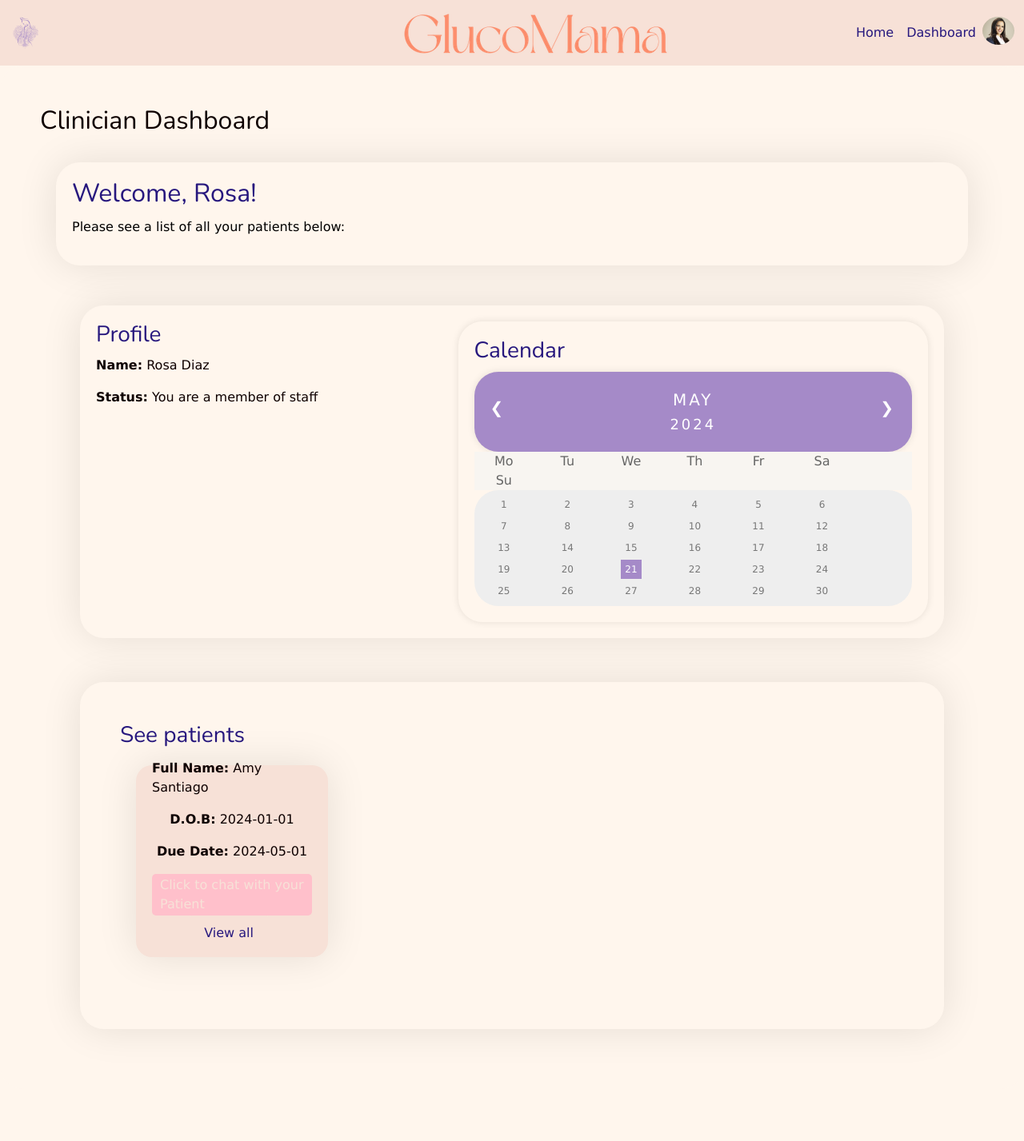
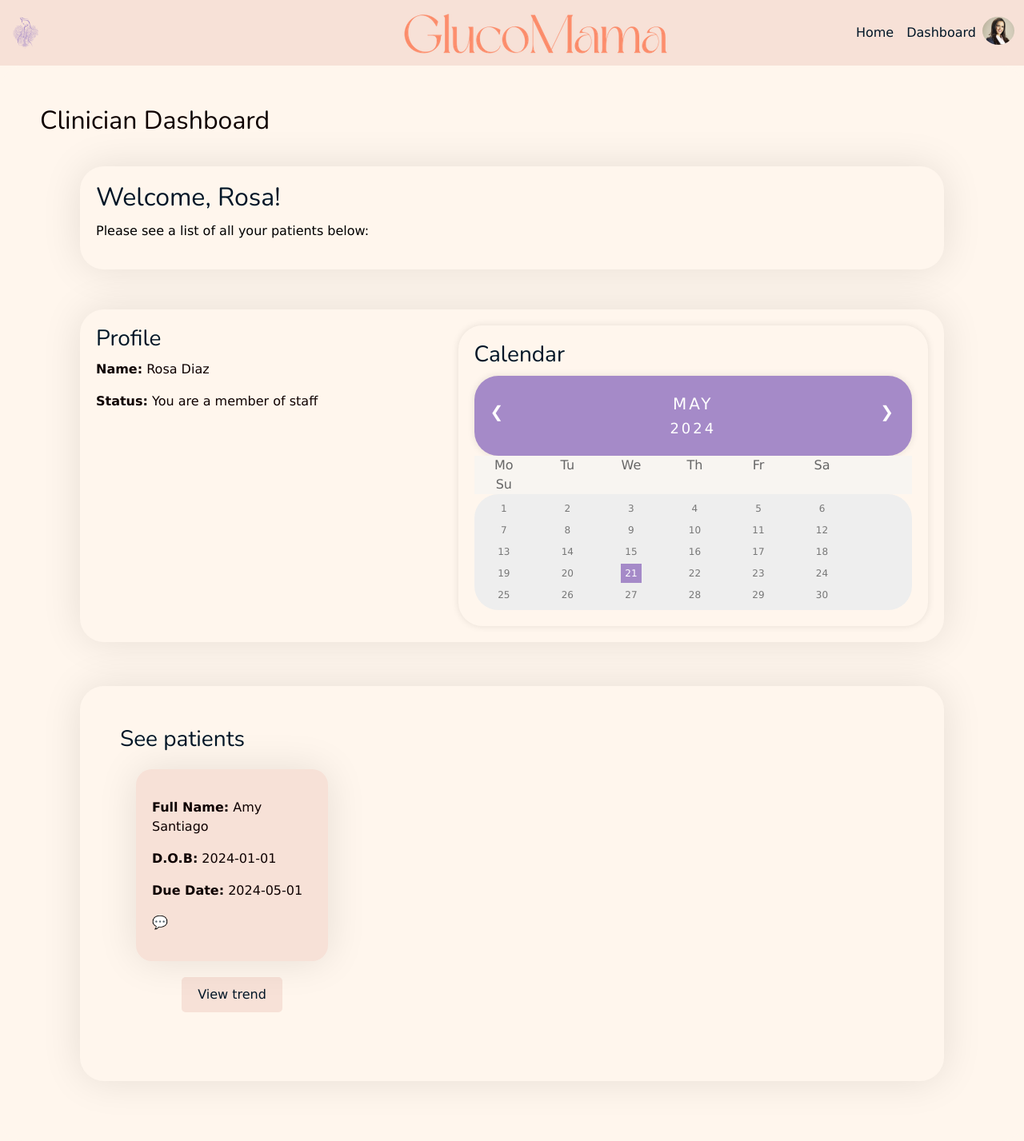
Before and after one commit to Emjaydee23/GlucoMama, a Rails app: page /clinician_dashboard in a window 1280 px wide. Shown: the whole page at 80% size. Before the commit the page ends 1197 px from the top, so only its background shows below. Run offline with Rails 7, Linux system fonts and the light colour scheme; a user stored in the database is signed in; data comes from the database, SQL or seed files in the repository; style sheets or scripts are compiled from the project's sources; some libraries are stand-ins or nearby versions; some web fonts are replaced.

Commit message:
dashboard change

```diff
--- a/app/assets/stylesheets/components/_navbar.scss
+++ b/app/assets/stylesheets/components/_navbar.scss
@@ -16,5 +16,5 @@
 }
 
 .nav-link {
-color: $persianindigo;
+color: $richblack;
 }
--- a/app/assets/stylesheets/pages/_clinician_dashboard.scss
+++ b/app/assets/stylesheets/pages/_clinician_dashboard.scss
@@ -40,11 +40,11 @@
   border-radius: 30px;
   box-shadow: 0px 0px 50px rgba(0, 0, 0, 0.1);
   padding: 20px;
-  margin: 20px;
+  margin:  25px 50px;
   margin-bottom: 20px; // Add space between intro and mini-profile
 
   h2 {
-    color: $persianindigo;
+    color: $richblack;
     margin-bottom: 10px;
   }
 
@@ -69,7 +69,7 @@
       padding: 20px;
 
       h3 {
-        color: $persianindigo;
+        color: $richblack;
         margin-bottom: 10px;
       }
 
@@ -118,14 +118,14 @@
   }
 
   h3 {
-    color: $persianindigo;
+    color: $richblack;
     margin-bottom: 10px;
   }
 
   .card{
     display: flex;
     flex-direction: column;
-    align-items: center;
+    align-items: left;
     justify-content: center;
     background-color: $champpink;
     border-radius: 20px;
--- a/app/assets/stylesheets/pages/dashboard.scss
+++ b/app/assets/stylesheets/pages/dashboard.scss
@@ -42,7 +42,7 @@
   padding: 20px 20px 20px 20px;
 
   h2 {
-    color: $persianindigo;
+    color: $richblack;
     margin-bottom: 10px;
   }
 
@@ -92,7 +92,7 @@
     flex-direction: column;
 
   h3 {
-    color: $persianindigo;
+    color: $richblack;
     margin-bottom: 10px;
   }
 
@@ -133,7 +133,7 @@
   }
 
   h3 {
-    color: $persianindigo;
+    color: $richblack;
     margin-bottom: 10px;
   }
 
--- a/app/assets/stylesheets/pages/meals.scss
+++ b/app/assets/stylesheets/pages/meals.scss
@@ -2,7 +2,7 @@ h1 {
   text-align: center;
   margin-bottom: 20px;
   padding-top: 20px;
-  color: $persianindigo;
+  color: $richblack;
 }
 
 .meal-index-card {
@@ -62,7 +62,7 @@ h1 {
   .button-meals-btn {
     padding: 10px 20px; /* Adjust padding as needed */
     background-color: $champpink; /* Button background color */
-    color: $persianindigo; /* Button text color */
+    color: $richblack; /* Button text color */
     border: none; /* Remove button border */
     border-radius: 5px; /* Add border radius to buttons */
     text-decoration: none !important; /* Remove default link underline */
--- a/app/views/pages/clinician_dashboard.html.erb
+++ b/app/views/pages/clinician_dashboard.html.erb
@@ -67,7 +67,7 @@
     </div>
   </div>
 
-  <div class="actions">
+   <div class="actions">
     <div class="left-side">
       <div class="current-progress">
         <h3>See patients</h3>
@@ -76,12 +76,17 @@
             <p><strong>Full Name:</strong> <%= patient.first_name %> <%= patient.last_name %></p>
             <p><strong>D.O.B:</strong> <%= patient.birthday %></p>
             <p><strong>Due Date:</strong> <%= patient.due_date %></p>
-             <% current_user.patient_consultations.each do |consultation| %>
-              <div style= "background-color: pink; border-radius: 5px; padding: 2px 10px;"><%= link_to "Click to chat with your Patient", chatroom_path(consultation.chatroom)  %></div>
-            <% end %>
+             <%# <% current_user.patient_consultations.each do |consultation| %>
+              <%# <div style= "background-color: pink; border-radius: 5px; padding: 2px 10px;"><%= link_to "Click to chat with your Patient", chatroom_path(consultation.chatroom)  %>
+              <%# <% end %>
+              <%= link_to chatroom_path(patient.consultations.last.chatroom) do %>
+              💬
+              <% end %>
+            </div>
+
 
               <div class="buttons-meals-group">
-                <%= link_to "View all", recordings_path(patient: patient), class: "button-meals-btn" %>
+                <%= link_to "View trend", recordings_path(patient: patient), class: "button-meals-btn" %>
               </div>
             <%# <p><%= link_to "See Patient profile", recordings_path(patient: patient) %></p>
           </div>
@@ -91,4 +96,6 @@
   </div>
 </div>
 
+<%# User.last.consultations.last.chatroom %>
+
 <%# User.first.consultations.first.chatroom %>
```
Also changed, not shown: app/views/pages/dashboard.html.erb (+8 -12 lines), app/assets/images/21.png (added), app/assets/images/speach.png (added).
